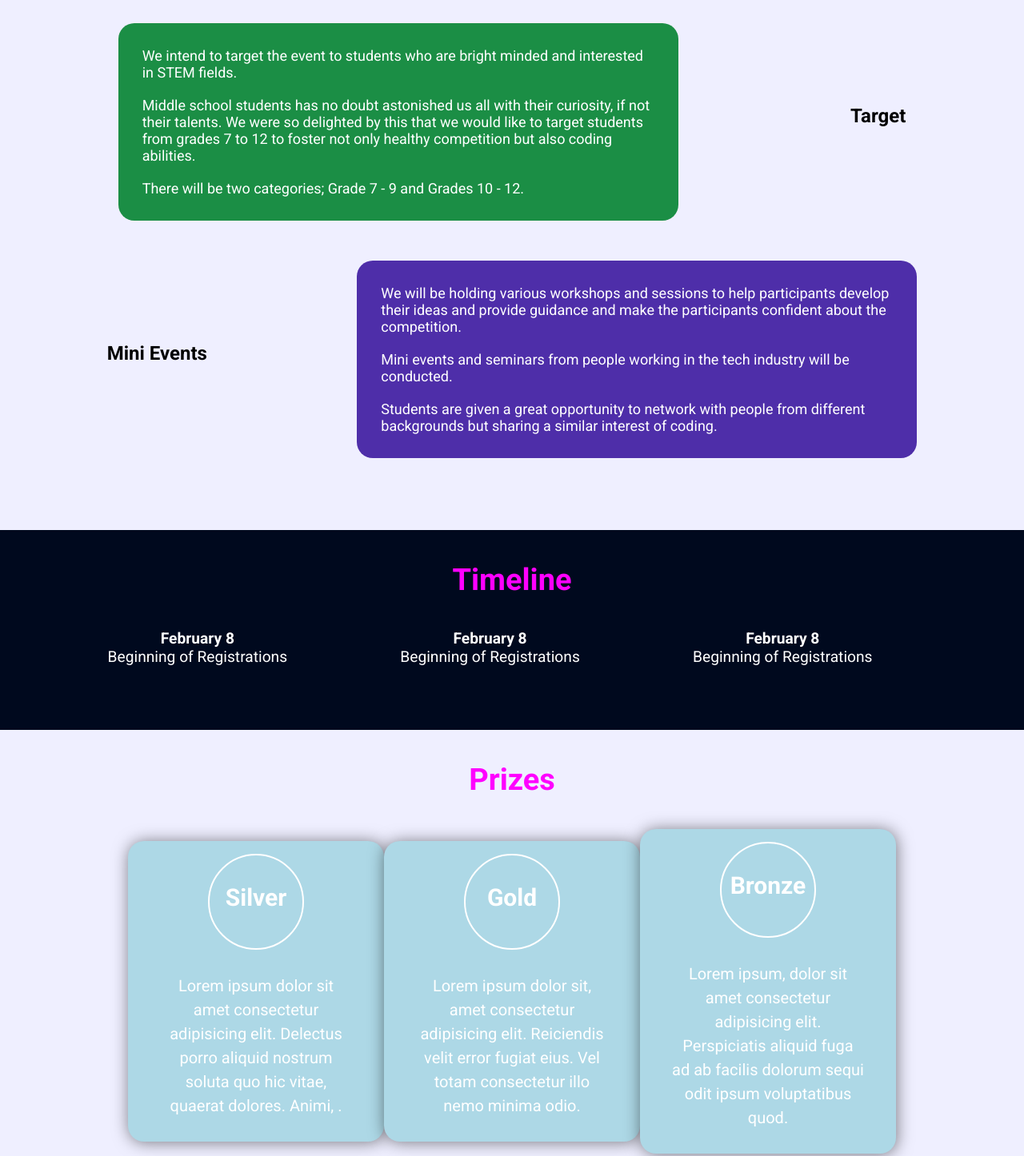
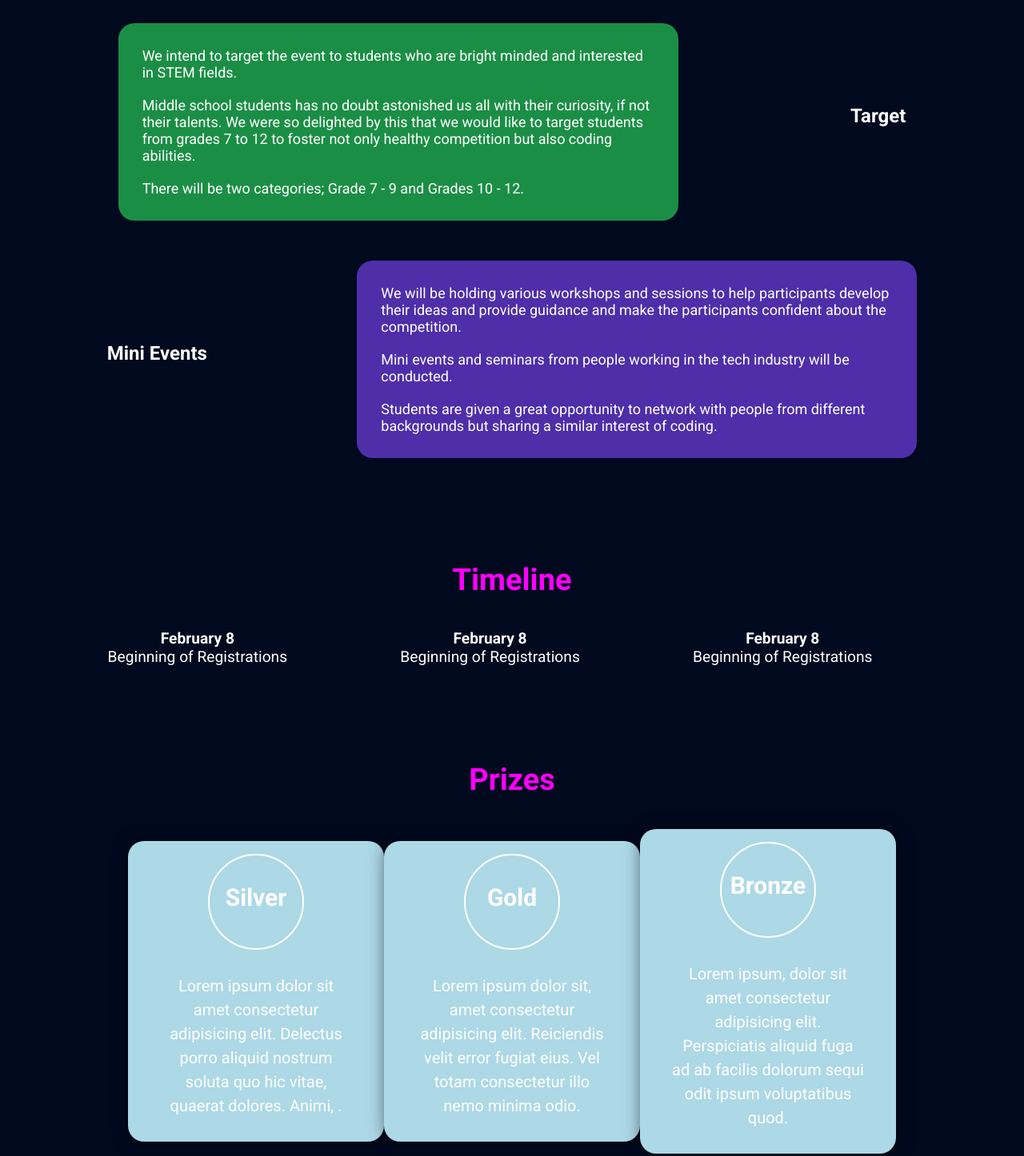
Before and after one commit to adiii07/HackStreet-Website, a plain HTML site: page index.html in a window 1280 px wide. Shown: the part 1640-3086 px from the top of the page at 80% size. Drawn offline with Linux system fonts and the light colour scheme.

Commit message:
changed background colour

```diff
--- a/css/about-us.css
+++ b/css/about-us.css
@@ -27,7 +27,8 @@
 }
 
 #our-team {
-    background-color: #EFEFFF;
+    /* background-color: #EFEFFF; */
+    background-color: #00091E;
     padding: 5vh 5vw;
 }
 
--- a/css/details.css
+++ b/css/details.css
@@ -13,13 +13,14 @@ td.content{
 } */
 
 #details {
-
-    background-color: #EFEFFF;
+    /* background-color: #EFEFFF; */
+    background-color: #00091E;
     padding: 40px;
 }
 
 #details h3 {
-    color: black;
+    /* color: black; */
+    color: white;
     font-size: 24px;
     margin-bottom: 15px;
 }
--- a/css/prizes.css
+++ b/css/prizes.css
@@ -3,7 +3,8 @@
 #prizes{
     /* width: 900px; */
     /* margin: 5% auto; */
-    background-color: #EFEFFF;
+    /* background-color: #EFEFFF; */
+    background-color: #00091E;
     /* height: 550px; */
     padding-bottom: 50px;
 }
```
